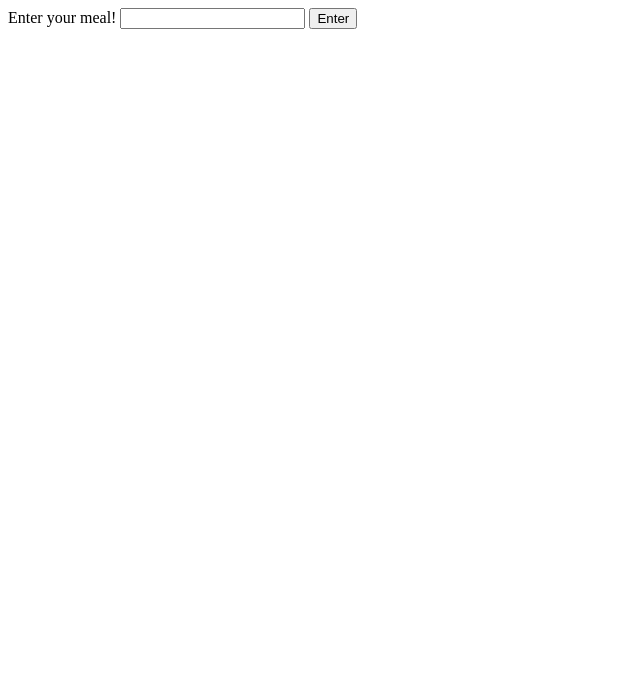
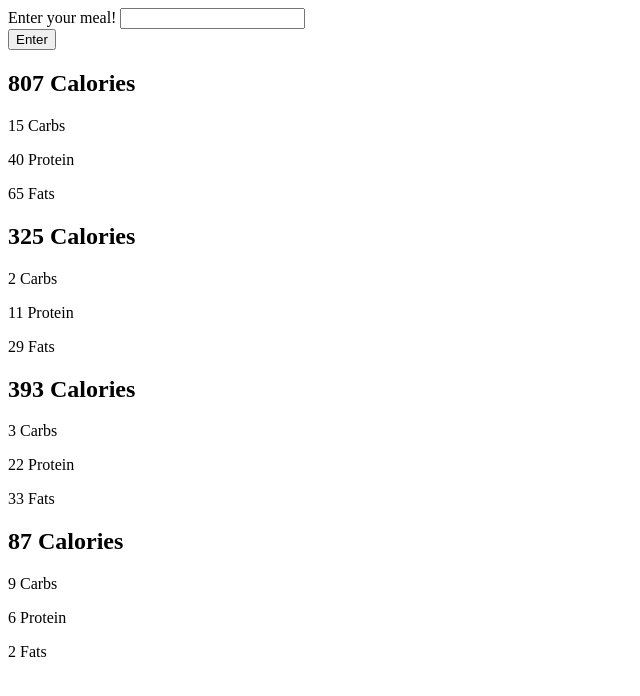
Before and after one commit to jpeng322/SBA_308A, a plain HTML site: page index.html in a window 1280 px wide. Shown: the whole page, without its empty margins (0-640 px from the left). Drawn offline with nearby package versions, Linux system fonts and the light colour scheme.

Commit message:
Display information functions completed

```diff
--- a/index.html
+++ b/index.html
@@ -6,10 +6,14 @@
     <title>Macro Calculator</title>
   </head>
   <body>
-    <label for="meal"></label> Enter your meal!
-    <input type="text" name="meal" id="meal">
-<button>Enter</button>
+    <div>
+      <div>
+        <label for="meal"></label> Enter your meal!
+        <input type="text" name="meal" id="meal" />
+      </div>
+      <button>Enter</button>
+    </div>
   </body>
   <script src="https://cdn.jsdelivr.net/npm/axios/dist/axios.min.js"></script>
-  <script  type="module" src="index.js"></script>
+  <script type="module" src="index.js"></script>
 </html>
--- a/index.js
+++ b/index.js
@@ -1,9 +1,8 @@
 // import axios from 'axios';
 
 // const axios = require('axios');
-const meal = document.getElementById("meal")
-const mealButton = document.querySelector("button")
-
+const meal = document.getElementById("meal");
+const mealButton = document.querySelector("button");
 
 // mealButton.addEventListener("click", async () => {
 //     console.log(meal.value)
@@ -27,64 +26,124 @@ const mealButton = document.querySelector("button")
 //       }
 // })
 
-
 const mealList = [
   {
-        "name": "hotdog",
-        "calories": 325.4,
-        "serving_size_g": 100,
-        "fat_total_g": 29.7,
-        "fat_saturated_g": 11.6,
-        "protein_g": 11.7,
-        "sodium_mg": 836,
-        "potassium_mg": 137,
-        "cholesterol_mg": 57,
-        "carbohydrates_total_g": 2.7,
-        "fiber_g": 0,
-        "sugar_g": 1.3
+    name: "hotdog",
+    calories: 325.4,
+    serving_size_g: 100,
+    fat_total_g: 29.7,
+    fat_saturated_g: 11.6,
+    protein_g: 11.7,
+    sodium_mg: 836,
+    potassium_mg: 137,
+    cholesterol_mg: 57,
+    carbohydrates_total_g: 2.7,
+    fiber_g: 0,
+    sugar_g: 1.3,
   },
   {
-        "name": "cheese",
-        "calories": 393.9,
-        "serving_size_g": 100,
-        "fat_total_g": 33,
-        "fat_saturated_g": 18.9,
-        "protein_g": 22.7,
-        "sodium_mg": 661,
-        "potassium_mg": 459,
-        "cholesterol_mg": 100,
-        "carbohydrates_total_g": 3.2,
-        "fiber_g": 0,
-        "sugar_g": 0.5
+    name: "cheese",
+    calories: 393.9,
+    serving_size_g: 100,
+    fat_total_g: 33,
+    fat_saturated_g: 18.9,
+    protein_g: 22.7,
+    sodium_mg: 661,
+    potassium_mg: 459,
+    cholesterol_mg: 100,
+    carbohydrates_total_g: 3.2,
+    fiber_g: 0,
+    sugar_g: 0.5,
   },
   {
-        "name": "ramen",
-        "calories": 87.9,
-        "serving_size_g": 100,
-        "fat_total_g": 2.4,
-        "fat_saturated_g": 0.6,
-        "protein_g": 6.5,
-        "sodium_mg": 203,
-        "potassium_mg": 71,
-        "cholesterol_mg": 34,
-        "carbohydrates_total_g": 9.9,
-        "fiber_g": 0.6,
-        "sugar_g": 0.8
-    }
-]
+    name: "ramen",
+    calories: 87.9,
+    serving_size_g: 100,
+    fat_total_g: 2.4,
+    fat_saturated_g: 0.6,
+    protein_g: 6.5,
+    sodium_mg: 203,
+    potassium_mg: 71,
+    cholesterol_mg: 34,
+    carbohydrates_total_g: 9.9,
+    fiber_g: 0.6,
+    sugar_g: 0.8,
+  },
+];
 
 // class Food{
 //     constructor() {
 
 //     }
 // }
-let totalCalories = 0
-let totalProtein = 0
-let totalFat = 0
-let totalCarbs = 0
+
+const body = document.querySelector("body");
+console.log(body);
+
+function round(val) {
+  return Math.round(parseInt(val));
+}
+
+function createFoodDivs(container, calories, carbs, protein, fats) {
+  const foodCalories = document.createElement("h2");
+  foodCalories.className = "calories";
+  foodCalories.textContent = round(calories) + " Calories";
+  const foodCarbs = document.createElement("p");
+  foodCarbs.className = "carbs";
+  foodCarbs.textContent = round(carbs) + " Carbs";
+  const foodProtein = document.createElement("p");
+  foodProtein.className = "protein";
+  foodProtein.textContent = round(protein) + " Protein";
+  const foodFats = document.createElement("p");
+  foodFats.className = "fats";
+  foodFats.textContent = round(fats) + " Fats";
+  container.append(foodCalories);
+  container.append(foodCarbs);
+  container.append(foodProtein);
+  container.append(foodFats);
+  console.log(container);
+}
+async function singleMacrosDiv(mealList) {
+  console.log(mealList);
+  const foodContainer = document.createElement("div");
+  foodContainer.className = "single-macro-container";
   for (let food of mealList) {
-    totalCalories += food.calories
-    totalCarbs += food.carbohydrates_total_g
-    totalProtein += food.protein_g
-    totalFat += food.fat_total_g
+    console.log(food);
+    await createFoodDivs(
+      foodContainer,
+      food.calories,
+      food.carbohydrates_total_g,
+      food.protein_g,
+      food.fat_total_g
+    );
+    console.log(foodContainer);
   }
+
+  body.append(foodContainer);
+}
+
+function totalMacrosDiv(mealList) {
+  let totalCalories = 0;
+  let totalProtein = 0;
+  let totalFats = 0;
+  let totalCarbs = 0;
+  for (let food of mealList) {
+    totalCalories += food.calories;
+    totalCarbs += food.carbohydrates_total_g;
+    totalProtein += food.protein_g;
+    totalFats += food.fat_total_g;
+  }
+  const foodContainer = document.createElement("div");
+  foodContainer.className = "total-macro-container";
+  createFoodDivs(
+    foodContainer,
+    round(totalCalories),
+    round(totalCarbs),
+    round(totalProtein),
+    round(totalFats)
+  );
+  body.append(foodContainer);
+}
+
+totalMacrosDiv(mealList);
+singleMacrosDiv(mealList);
```
Lines whose indentation alone changed are shown as unchanged.
